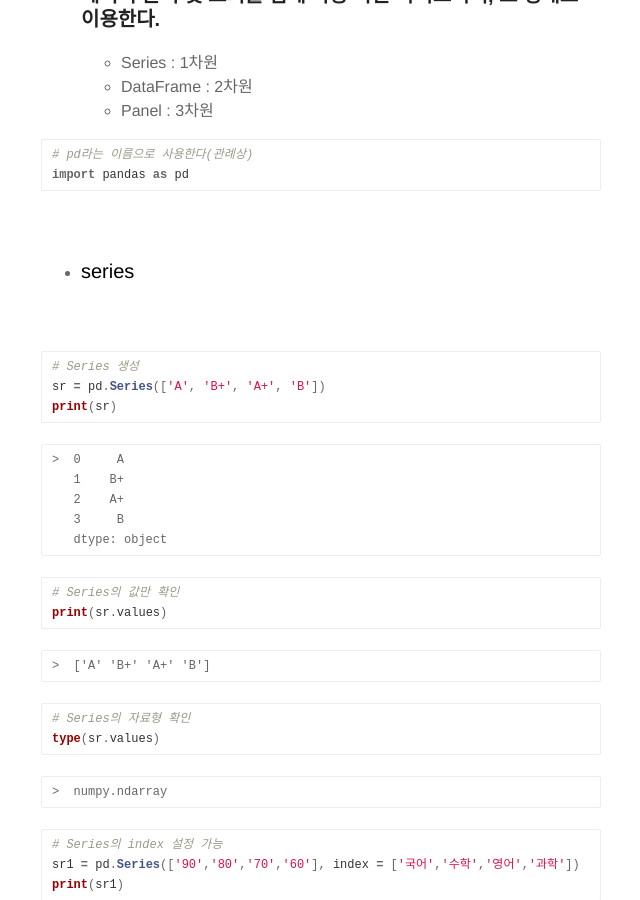
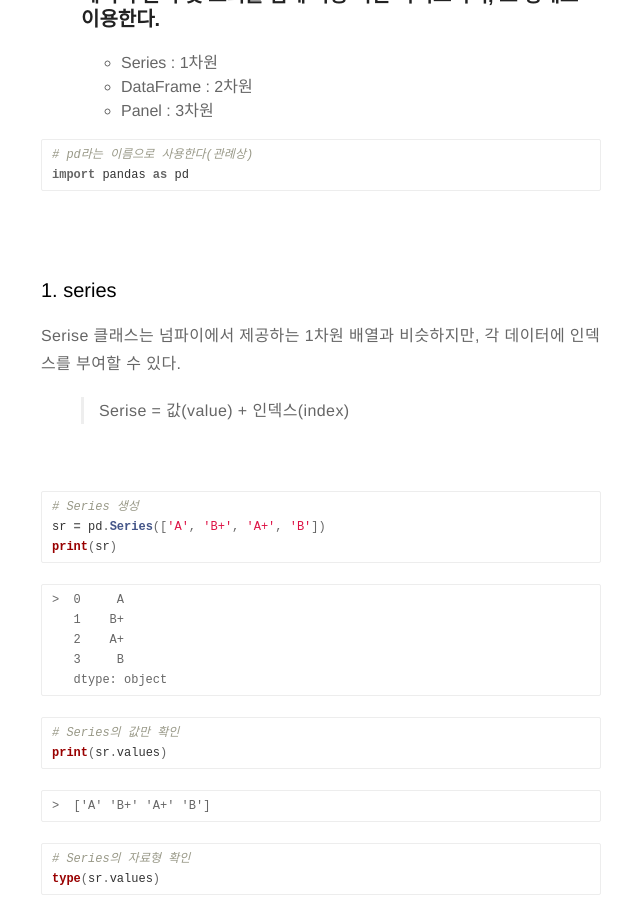
Before and after one commit to hoojeong-dev/gnwjd309.github.io, a Jekyll site: the page built from _posts/2020-01-18-python-study-3.md, in a window 1280 px wide and 900 px high, scrolled down 575 px. Shown: the whole window, without its empty margins (319-959 px from the left). Built offline with Jekyll 4.4.1, drawn with Linux system fonts in a browser that asks for light colours; some of the changed text lies outside the part shown.

Commit message:
edit post

````diff
--- a/_posts/2020-01-18-python-study-3.md
+++ b/_posts/2020-01-18-python-study-3.md
@@ -32,7 +32,11 @@ import pandas as pd
 ```
 <br>
 
-- ### __series__
+### __1. series__
+
+Serise 클래스는 넘파이에서 제공하는 1차원 배열과 비슷하지만, 각 데이터에 인덱스를 부여할 수 있다.
+> Serise = 값(value) + 인덱스(index)
+
 <br>
 
 ```python
````
Also changed, not shown: other parts of _posts/2020-01-18-python-study-3.md (+7 -9 lines), _posts/2020-02-01-image_study.md (+3 -2 lines).
